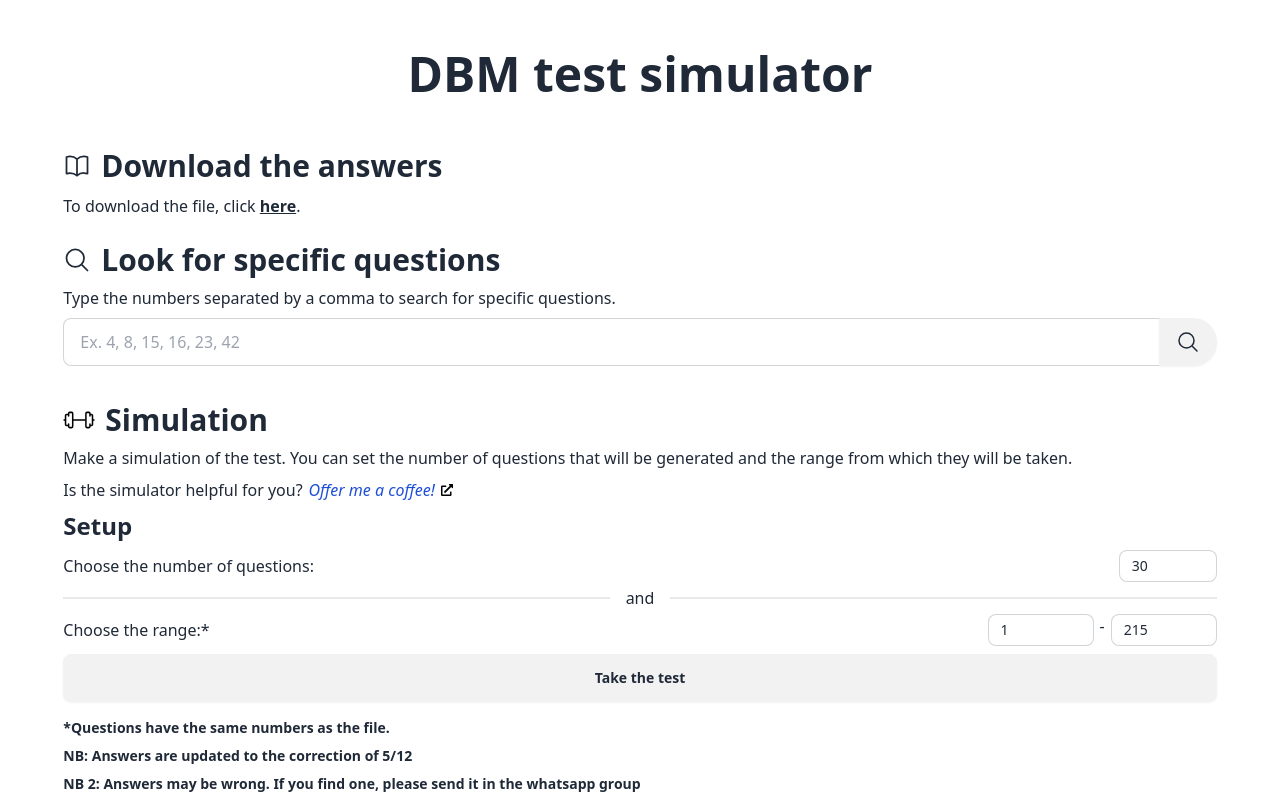
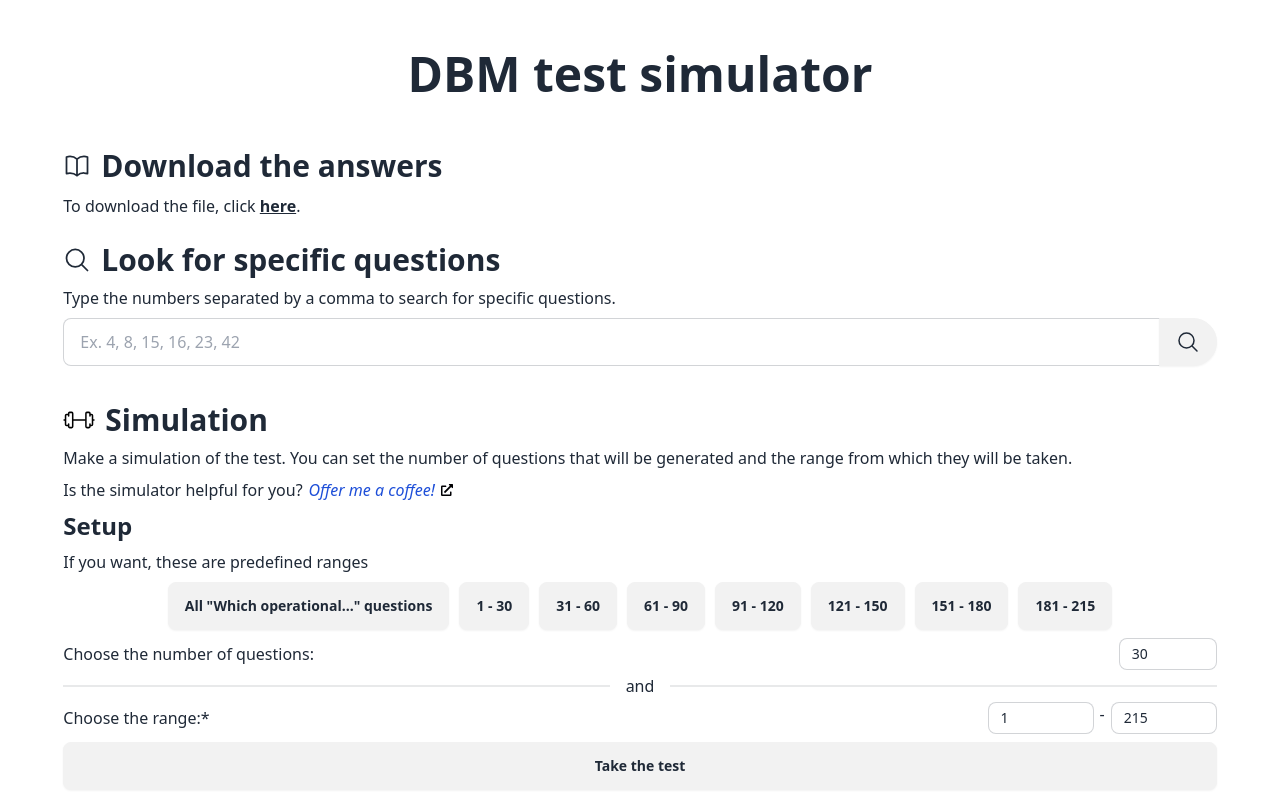
Before and after one commit to Gabriele3vi/DigitalBusinessModellingQuiz, a SvelteKit app: page / in a window 1280 px wide. Shown: the top 800 px of the page. Built offline with nearby package versions, Linux system fonts and the light colour scheme.

Commit message:
Added predefined ranges

```diff
--- a/src/routes/+page.svelte
+++ b/src/routes/+page.svelte
@@ -63,12 +63,12 @@
   }
 
   function searchQuestions() {
-
     questionsAnswer = []
     if (!qToSearch) {
       errorSearchMsg = "Insert a number"
       return
     }
+
     qToSearch = qToSearch.trim()
     let currentAnswers = []
     let qIndexes = qToSearch.split(",")
@@ -94,6 +94,15 @@
 
     errorSearchMsg = ""
     questionsAnswer = currentAnswers
+  }
+
+  function rangeQuestions(min, max){
+    minQ = min
+    maxQ = max
+
+    if (minQ === 25 && maxQ === 62) numRandomQuest = 37
+    else if (minQ === 181) numRandomQuest = (max - min)
+    else numRandomQuest = 30
   }
 </script>
 
@@ -162,6 +171,17 @@
     </a>
     </div>
     <h2 class="text-2xl font-bold">Setup</h2>
+    <p>If you want, these are predefined ranges</p>
+    <div class="flex flex-col md:flex-row gap-y-2.5 md:gap-x-2.5 justify-center items-center">
+      <button class="btn max-md:w-full" on:click={() => { rangeQuestions(25, 62)}}>All "Which operational..." questions</button>
+      <button class="btn max-md:w-full" on:click={() => { rangeQuestions(1, 30)}}>1 - 30</button>
+      <button class="btn max-md:w-full" on:click={() => { rangeQuestions(31, 60)}}>31 - 60</button>
+      <button class="btn max-md:w-full" on:click={() => { rangeQuestions(61,90)}}>61 - 90</button>
+      <button class="btn max-md:w-full" on:click={() => { rangeQuestions(91, 120)}}>91 - 120</button>
+      <button class="btn max-md:w-full" on:click={() => { rangeQuestions(121,150)}}>121 - 150</button>
+      <button class="btn max-md:w-full" on:click={() => { rangeQuestions(151,180)}}>151 - 180</button>
+      <button class="btn max-md:w-full" on:click={() => { rangeQuestions(181,215)}}>181 - 215</button>
+    </div>
     <div class="flex flex-row justify-between items-center">
       <label for="qnumber" class="">Choose the number of questions:</label>
       <input name="qnumber" type="number" min="1" max="30" step="1" bind:value={numRandomQuest} class="input input-bordered input-sm w-min max-w-xs" />
```
